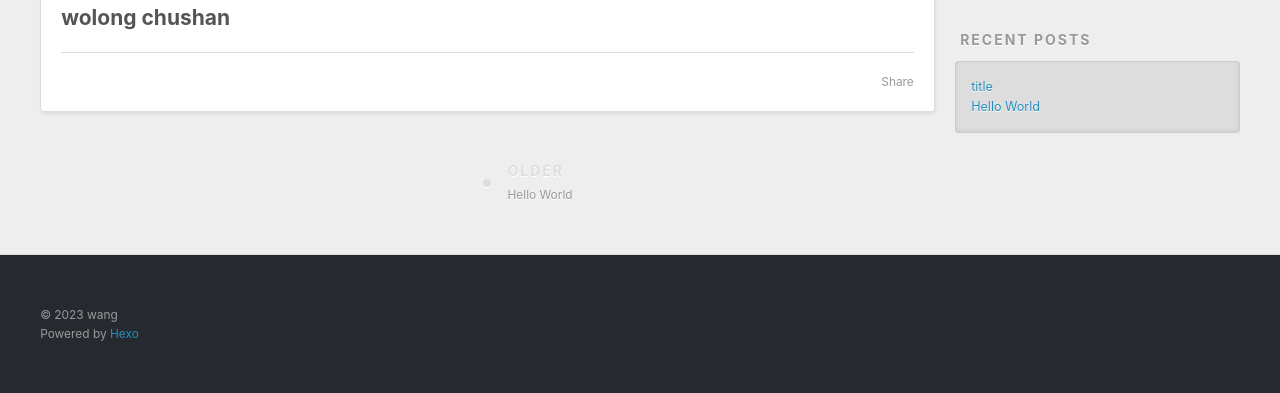
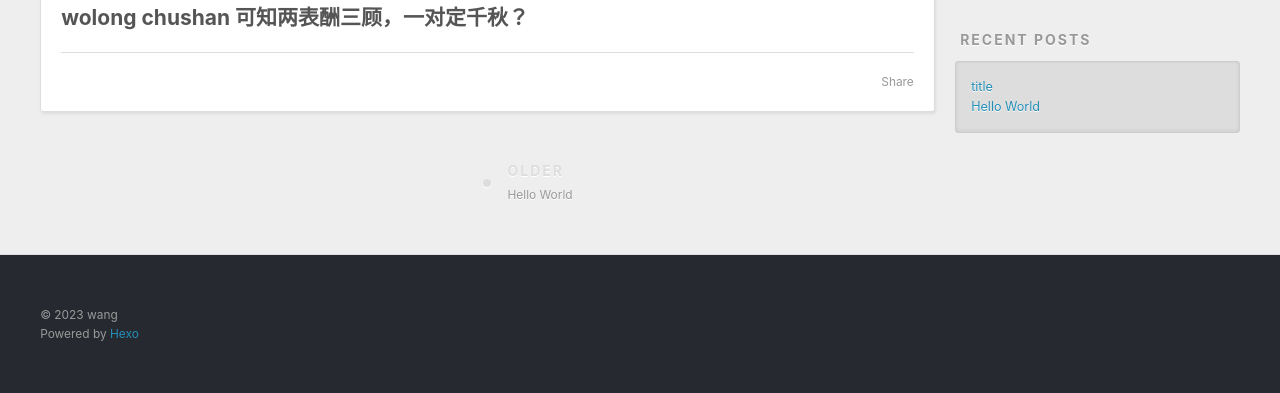
Before and after one commit to Codeabzero/Codeabzero.github.io, a plain HTML site: page 2023/12/22/title/index.html in a window 1280 px wide. Shown: the part 448-841 px from the top of the page. Drawn offline with Linux system fonts and the light colour scheme.

Commit message:
Site updated YYYY-12-2023年12月24日 15:53:17

```diff
--- a/2023/12/22/title/index.html
+++ b/2023/12/22/title/index.html
@@ -6,15 +6,15 @@
 
   <title>title | wolong</title>
   <meta name="viewport" content="width=device-width, initial-scale=1, shrink-to-fit=no">
-  <meta name="description" content="wolong chushan">
+  <meta name="description" content="wolong chushan 可知两表酬三顾，一对定千秋？">
 <meta property="og:type" content="article">
 <meta property="og:title" content="title">
 <meta property="og:url" content="https://codeabzero.github.io/2023/12/22/title/index.html">
 <meta property="og:site_name" content="wolong">
-<meta property="og:description" content="wolong chushan">
+<meta property="og:description" content="wolong chushan 可知两表酬三顾，一对定千秋？">
 <meta property="og:locale" content="en_US">
 <meta property="article:published_time" content="2023-12-22T11:36:10.000Z">
-<meta property="article:modified_time" content="2023-12-22T11:40:38.348Z">
+<meta property="article:modified_time" content="2023-12-24T07:53:09.630Z">
 <meta property="article:author" content="wang">
 <meta name="twitter:card" content="summary">
 
@@ -93,7 +93,7 @@
 
     <div class="e-content article-entry" itemprop="articleBody">
 
-        <h2 id="wolong-chushan"><a href="#wolong-chushan" class="headerlink" title="wolong chushan"></a>wolong chushan</h2>
+        <h2 id="wolong-chushan-可知两表酬三顾，一对定千秋？"><a href="#wolong-chushan-可知两表酬三顾，一对定千秋？" class="headerlink" title="wolong chushan 可知两表酬三顾，一对定千秋？"></a>wolong chushan 可知两表酬三顾，一对定千秋？</h2>
 
     </div>
     <footer class="article-footer">
```
Also changed, not shown: index.html (+1 -1 lines).
